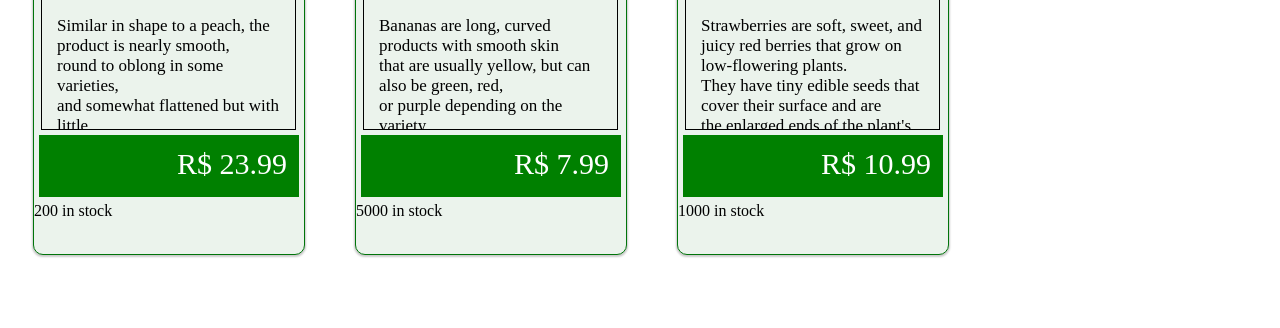
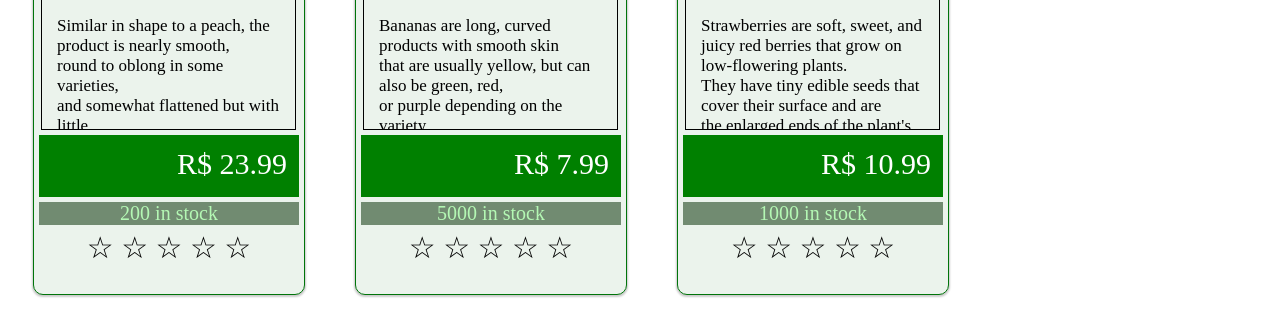
Before and after one commit to JuliRulquinha/Groceries, a plain HTML site: page Index.html in a window 1280 px wide. Shown: the part 480-808 px from the top of the page. Drawn offline with Linux system fonts and the light colour scheme.

Commit message:
Trying to implement a star rating system form each product

```diff
--- a/Style.css
+++ b/Style.css
@@ -2,7 +2,7 @@
     border: 1px solid rgb(0, 116, 10);
     background-color: rgb(235, 243, 236);
     border-radius: 10px;
-    height: 580px;
+    height: 620px;
     width: 270px;
     margin: 25px;
     margin-top: 145;
@@ -75,3 +75,17 @@ header{
     padding: 0 15px 15px 15px;
     font-size: 17px;
 }
+
+.quantity-container{
+    color: rgb(180, 248, 180);
+    background-color: rgb(113, 139, 113);
+    text-align: center;
+    font-size: 20px;
+    margin: 5px;
+}
+
+.rating-container{
+    font-size: 30;
+    text-align: center;
+
+}
--- a/components/productCard.js
+++ b/components/productCard.js
@@ -18,9 +18,9 @@ function createCard(product)
     cardDiv.appendChild(imageContainerDiv);
     cardDiv.appendChild(textContainerDiv);
     cardDiv.appendChild(priceContainerDiv);
-    cardDiv.appendChild(ratingContainerDiv);
     cardDiv.appendChild(quantityContainerDiv);
     cardDiv.appendChild(isAvailableContainerDiv);
+    cardDiv.appendChild(ratingContainerDiv);
 
 
     cardDiv.className = "card-div";
@@ -45,6 +45,7 @@ function createCard(product)
     priceContainerDiv.innerText = "R$ "+product.price;
     textContainerDiv.appendChild(paragraphElement);
     isAvailableContainerDiv = product.isAvailable;
+    ratingContainerDiv.innerText = "☆ ☆ ☆ ☆ ☆";
 
     if(product.quantity > 0)
     {
@@ -58,6 +59,4 @@ function createCard(product)
         quantityContainerDiv.innerText = "This product is not available at the moment";
     }
 
-
-
 }
```
